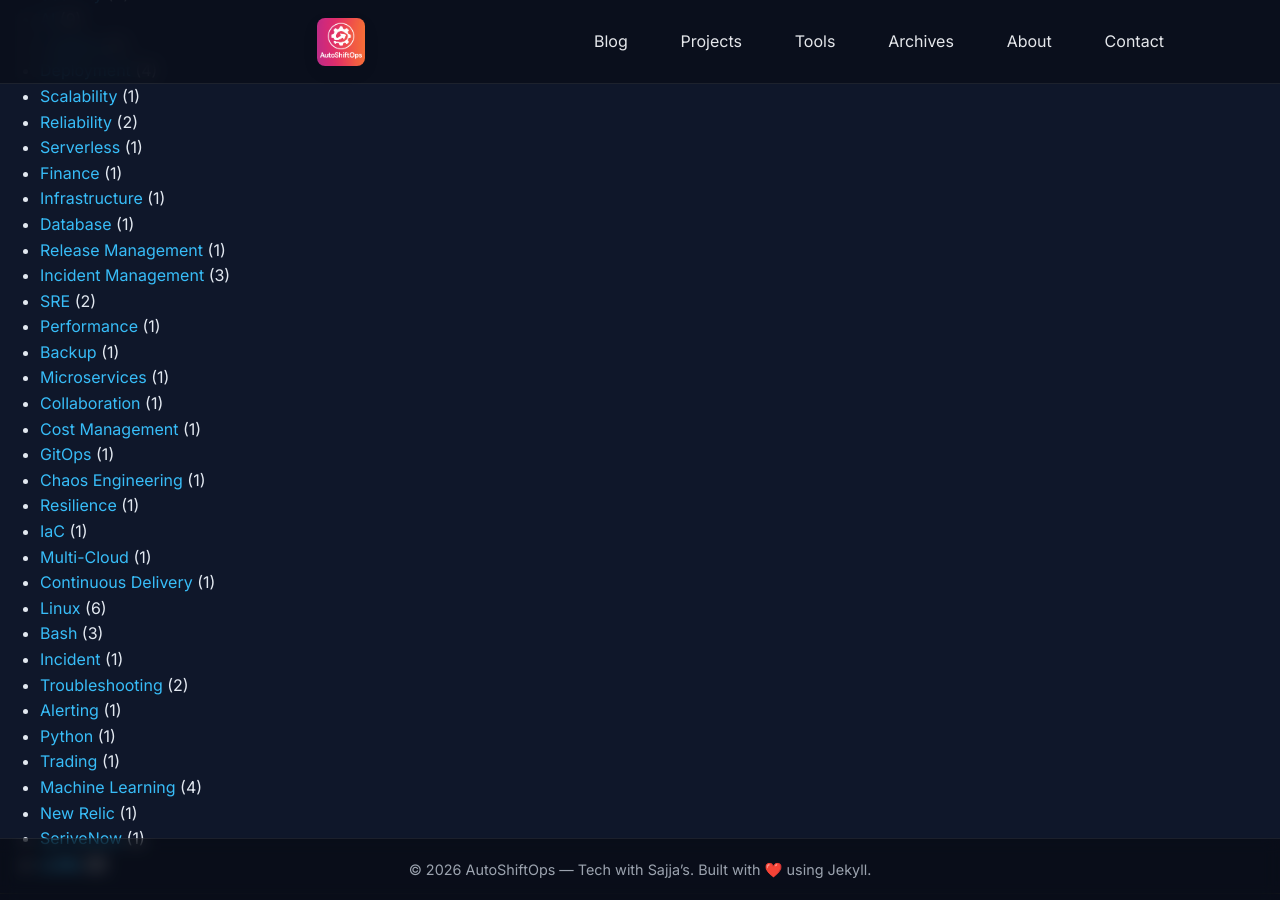
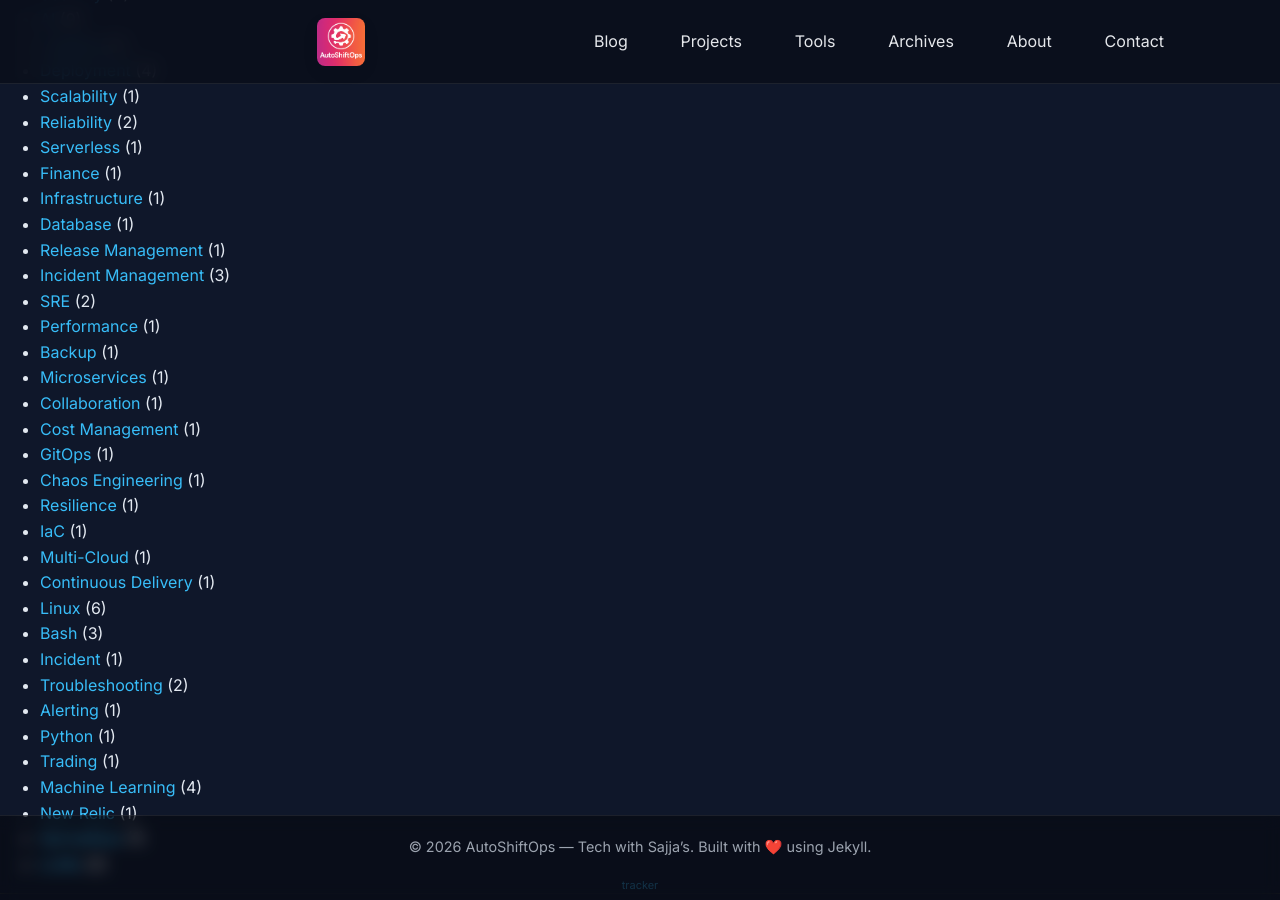
Before and after one commit to AutoShiftOps/autoshiftops.github.io, a Jekyll site: the page built from categories.html, in a window 1280 px wide and 900 px high, scrolled down 555 px. Built offline with Jekyll 4.4.1, drawn with Linux system fonts in a browser that asks for light colours.

Commit message:
added internal tracker

```diff
--- a/_includes/footer.html
+++ b/_includes/footer.html
@@ -1,5 +1,6 @@
 <footer class="site-footer">
   <div class="container">
-    <p>&copy; {{ site.time | date: "%Y" }} AutoShiftOps — Tech with Sajja’s. Built with ❤️ using Jekyll.</p>
+    <p>&copy; {{ site.time | date: "%Y" }} AutoShiftOps — Tech with Sajja’s. Built with ❤️ using Jekyll.</p> <a
+      href="https://sajja-command-center.vercel.app" style="opacity:0.2;font-size:11px;">tracker</a>
   </div>
 </footer>
```
